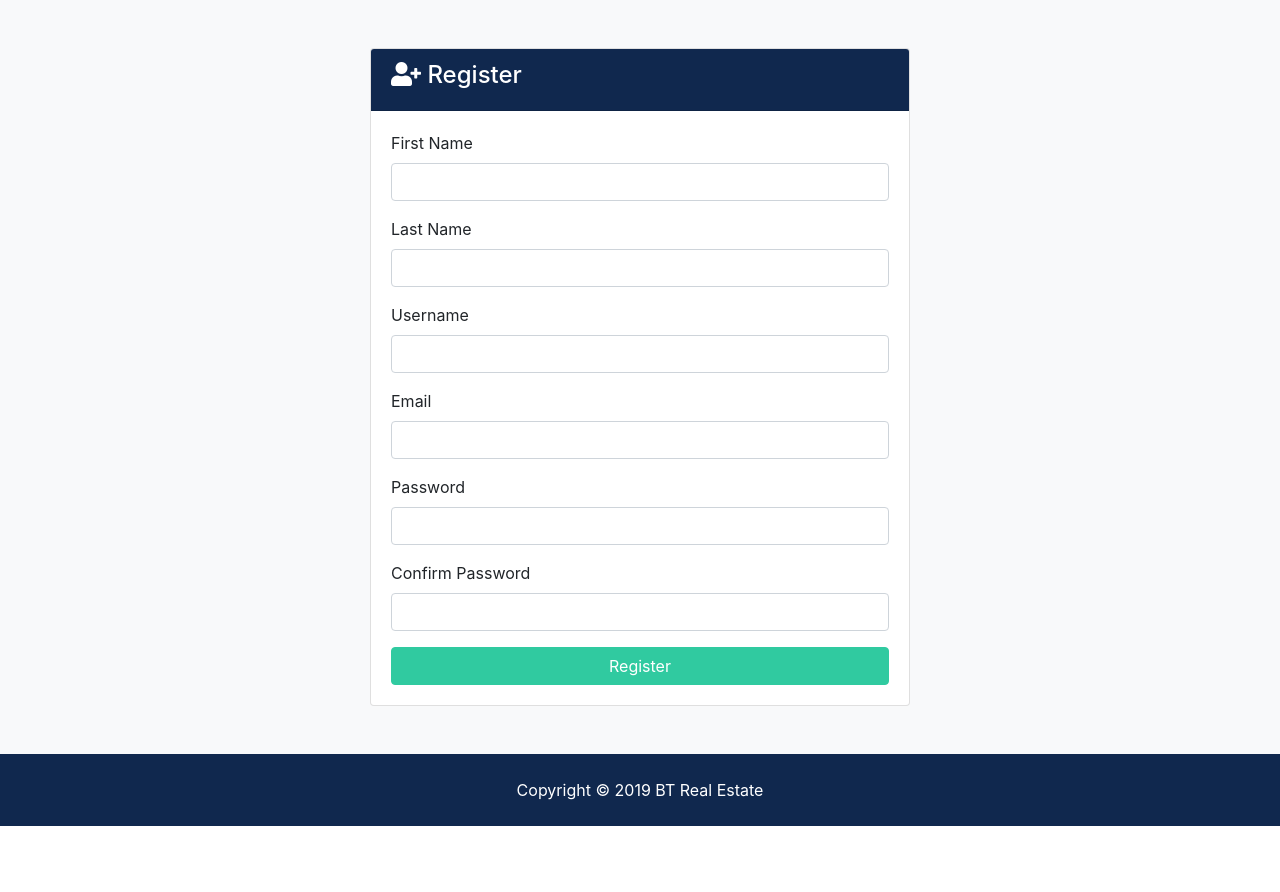
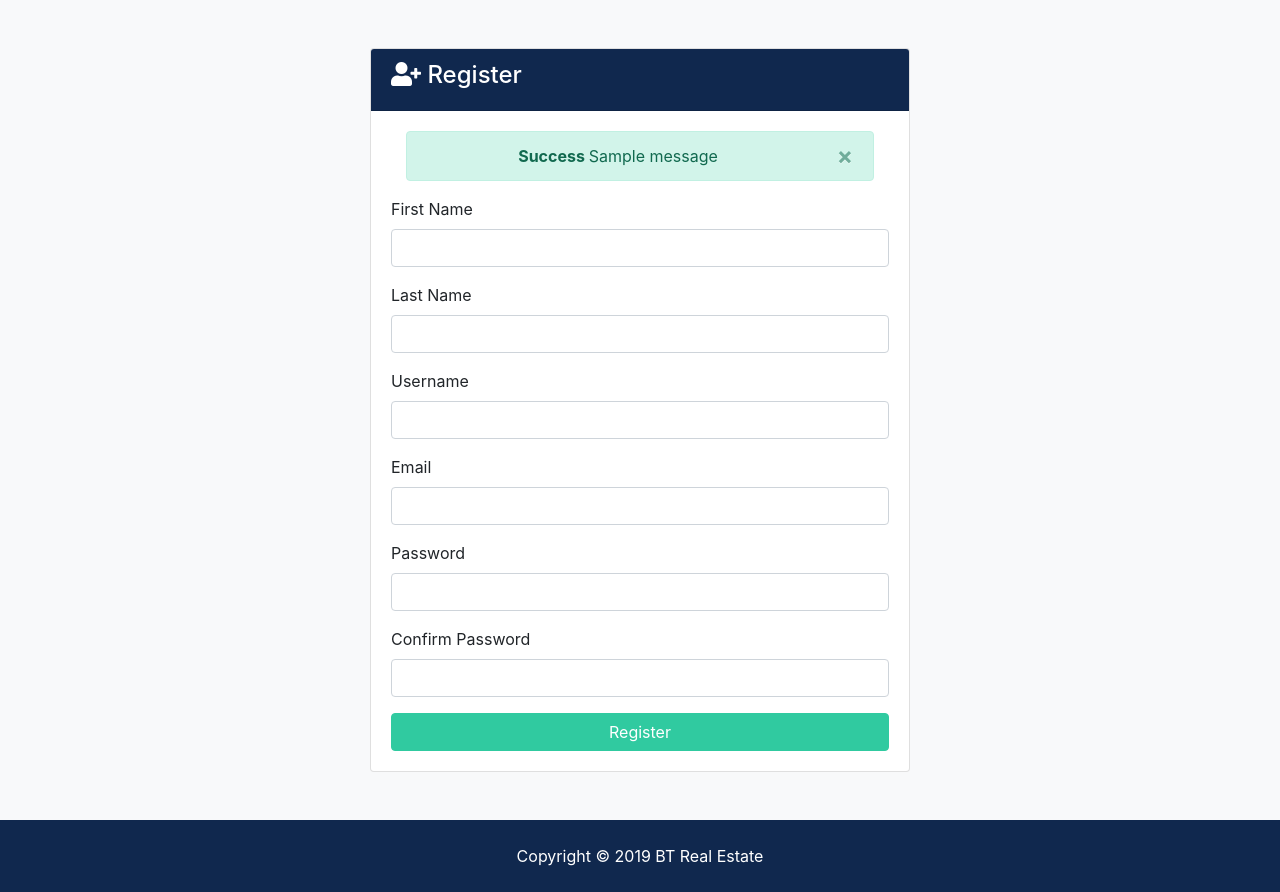
Before and after one commit to kchiv/udemy_btre_project, a Django app: page /accounts/register in a window 1280 px wide. Shown: the part 128-1020 px from the top of the page. Before the commit the page ends 954 px from the top, so only its background shows below. Run offline with Django 3.2, Linux system fonts and the light colour scheme; tables that the repository leaves empty hold one stand-in row (values such as "Sample post"); one stand-in notice (Sample message) is shown; some libraries are stand-ins or nearby versions.

Commit message:
created alert template logic

```diff
--- a/btre/accounts/views.py
+++ b/btre/accounts/views.py
@@ -1,11 +1,12 @@
 from django.shortcuts import render, redirect
+from django.contrib import messages
 
 # Create your views here.
 
 def register(request):
 	if request.method == 'POST':
-		# Register User
-		return
+		messages.error(request, 'Testing error message')
+		return redirect('register')
 	else:
 		return render(request, 'accounts/register.html')
 
--- a/btre/btre/settings.py
+++ b/btre/btre/settings.py
@@ -11,6 +11,7 @@ https://docs.djangoproject.com/en/2.1/ref/settings/
 """
 
 import os
+from django.contrib.messages import constants as messages
 
 # Build paths inside the project like this: os.path.join(BASE_DIR, ...)
 BASE_DIR = os.path.dirname(os.path.dirname(os.path.abspath(__file__)))
@@ -136,3 +137,8 @@ STATICFILES_DIRS = [
 
 MEDIA_ROOT = os.path.join(BASE_DIR, 'media')
 MEDIA_URL = '/media/'
+
+# Messages
+MESSAGE_TAGS = {
+    messages.ERROR: 'danger'
+}
--- a/btre/btre/static/js/main.js
+++ b/btre/btre/static/js/main.js
@@ -1,2 +1,6 @@
 const date = new Date();
 document.querySelector('.year').innerHTML = date.getFullYear();
+
+setTimeout(function() {
+	$('#message').fadeOut('slow');
+}, 60000);
--- a/btre/static/js/main.js
+++ b/btre/static/js/main.js
@@ -1,2 +1,6 @@
 const date = new Date();
 document.querySelector('.year').innerHTML = date.getFullYear();
+
+setTimeout(function() {
+	$('#message').fadeOut('slow');
+}, 60000);
--- a/btre/templates/accounts/login.html
+++ b/btre/templates/accounts/login.html
@@ -11,6 +11,8 @@
                 <i class="fas fa-sign-in-alt"></i> Login</h4>
             </div>
             <div class="card-body">
+              <!-- Alerts -->
+              {% include 'partials/_alerts.html' %}
               <form action="{% url 'login' %}" method="POST">
               	{% csrf_token %}
                 <div class="form-group">
--- a/btre/templates/accounts/register.html
+++ b/btre/templates/accounts/register.html
@@ -11,6 +11,8 @@
                 <i class="fas fa-user-plus"></i> Register</h4>
             </div>
             <div class="card-body">
+            	<!-- Alerts -->
+            	{% include 'partials/_alerts.html' %}
                 <form action="{% url 'register' %}" method="POST">
                   {% csrf_token %}
                   <div class="form-group">
--- /dev/null
+++ b/btre/templates/partials/_alerts.html
@@ -0,0 +1,17 @@
+{% if messages %}
+	{% for message in messages %}
+		<div id="message" class="container">
+			<div class="alert alert-{{ message.tags }} alert-dismissible text-center" role="alert">
+				<button type="button" class="close" data-dismiss="alert"><span aria-hidden="true">&times;</span></button>
+				<strong>
+					{% if message.level == DEFAULT_MESSAGE_LEVELS.ERROR %}
+						Error:
+					{% else %}
+						{{ message.tags | title }}
+					{% endif %}
+				</strong>
+				{{ message }}
+			</div>
+		</div>
+	{% endfor %}
+{% endif %}
```
Also changed, not shown: btre/static/css/admin.css (added, +32 -0 lines).
